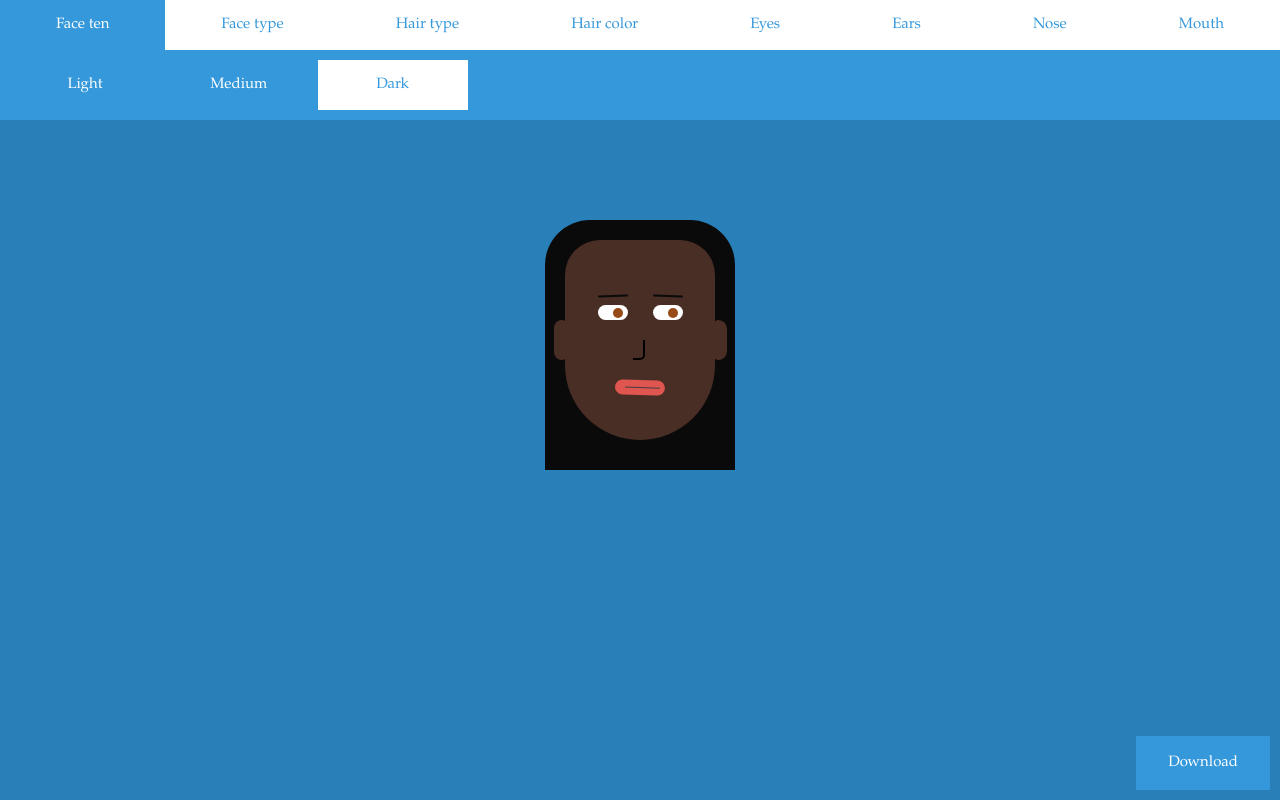
After one commit to maliMirkec/flavatar, a PHP site: page /index.php in a window 1280 px wide. The commit adds this page. Run offline with PHP 8.4, Linux system fonts and the light colour scheme; data that the repository does not hold is empty.

Commit message:
Adding download option.

```diff
--- a/10k.css
+++ b/10k.css
@@ -13,7 +13,7 @@ html {
 }
 
 body {
-    _background: #2980b9;
+    background: #2980b9;
     color: #3498db;
     font-family: "Palatino Linotype", "Book Antiqua", Palatino, serif;
     font-size: 1.5rem;
@@ -78,16 +78,18 @@ body {
 }
 
 .c {
-    width: 15rem;
+    flex: 0 0 auto;
+    width: 20rem;
+    height: 25rem;
     margin: 10rem auto;
     position: relative
 }
 
 .h {
     position: absolute;
-    top: -2rem;
-    left: -1rem;
-    right: -1rem;
+    top: 0;
+    left: 1.5rem;
+    right: 1.5rem;
     height: 10rem;
     background: #974B17;
     z-index: 0;
@@ -95,6 +97,8 @@ body {
 }
 
 .f {
+    margin-top: 2rem;
+    margin-left: 2.5rem;
     width: 15rem;
     height: 20rem;
     background: #FDD09F;
@@ -159,12 +163,12 @@ body {
 
 .eal {
     border-radius: 1rem .5rem .5rem 1rem;
-    right: 100%
+    right: calc(100% - 1px)
 }
 
 .ear {
     border-radius: .5rem 1rem 1rem .5rem;
-    left: 100%
+    left: calc(100% - 1px)
 }
 
 .n {
@@ -220,14 +224,14 @@ body {
 .cr[value="hs"]:checked~.c .h {
     height: 6rem;
     border-radius: 2rem 2rem 0 0;
-    left: 0;
-    right: 0
+    left: 2.5rem;
+    right: 2.5rem
 }
 
 .cr[value="hl"]:checked~.c .h {
     height: 25rem;
-    left: -2rem;
-    right: -2rem;
+    left: .5rem;
+    right: .5rem;
     border-bottom-left-radius: 0;
     border-bottom-right-radius: 0
 }
--- a/index - Copy.html
+++ b/index - Copy.html
@@ -3,12 +3,11 @@
 <head>
     <meta charset="UTF-8">
     <meta name="viewport" content="width=device-width, initial-scale=1.0">
-    <meta http-equiv="X-UA-Compatible" content="ie=edge">
-    <link rel="stylesheet" href="10k.css" media="screen">
+    <link rel="stylesheet" href="10k.css">
     <title>CSS logo builder</title>
 </head>
 <body>
-    <form action="#" class="w">
+    <form class="w" onsubmit="s(event)">
         <input class="tr" type="radio" id="fc" name="t" checked>
         <label class="tl" for="fc">Face ten</label>
         <input class="tr" type="radio" id="ft" name="t">
@@ -111,6 +110,7 @@
                 <div class="m"></div>
             </div>
         </div>
+        <button type="submit" class="b">Download</button>
     </form>
 </body>
 </html>
--- /dev/null
+++ b/index.php
@@ -0,0 +1,142 @@
+<?php
+function c($a = false) {
+    if(!$a) {
+        return false;
+    }
+
+    return isset($a) && !empty($a);
+}
+?>
+<!DOCTYPE html>
+<html lang="en">
+<head>
+    <meta charset="UTF-8">
+    <meta name="viewport" content="width=device-width, initial-scale=1.0">
+    <link rel="stylesheet" href="10k.css">
+    <title>CSS logo builder</title>
+</head>
+<body>
+    <form class="w" method="post">
+        <input class="tr" type="radio" id="fc" name="t" value="fc"<?php echo (c($_POST['t']) && $_POST['t'] === "fc") || !c($_POST['t'])  ? " checked" : "fc" ?>>
+        <label class="tl" for="fc">Face ten</label>
+        <input class="tr" type="radio" id="ft" name="t" value="ft"<?php echo c($_POST['t']) && $_POST['t'] === "ft" ? " checked" : "ft" ?>>
+        <label class="tl" for="ft">Face type</label>
+        <input class="tr" type="radio" id="ht" name="t" value="ht"<?php echo c($_POST['t']) && $_POST['t'] === "ht" ? " checked" : "ht" ?>>
+        <label class="tl" for="ht">Hair type</label>
+        <input class="tr" type="radio" id="hc" name="t" value="hc"<?php echo c($_POST['t']) && $_POST['t'] === "hc" ? " checked" : "hc" ?>>
+        <label class="tl" for="hc">Hair color</label>
+        <input class="tr" type="radio" id="ey" name="t" value="ey"<?php echo c($_POST['t']) && $_POST['t'] === "ey" ? " checked" : "ey" ?>>
+        <label class="tl" for="ey">Eyes</label>
+        <input class="tr" type="radio" id="ea" name="t" value="ea"<?php echo c($_POST['t']) && $_POST['t'] === "ea" ? " checked" : "ea" ?>>
+        <label class="tl" for="ea">Ears</label>
+        <input class="tr" type="radio" id="n" name="t" value="n"<?php echo c($_POST['t']) && $_POST['t'] === "n" ? " checked" : "n" ?>>
+        <label class="tl" for="n">Nose</label>
+        <input class="tr" type="radio" id="m" name="t" value="m"<?php echo c($_POST['t']) && $_POST['t'] === "m" ? " checked" : "m" ?>>
+        <label class="tl" for="m">Mouth</label>
+
+        <input class="cr" type="radio" id="fl" name="fc" value="fl"<?php echo (c($_POST['fc']) && $_POST['fc'] === "fl") || !c($_POST['fc'])  ? " checked" : "fc" ?>>
+        <input class="cr" type="radio" id="fm" name="fc" value="fm"<?php echo (c($_POST['fc']) && $_POST['fc'] === "fm") || !c($_POST['fc'])  ? " checked" : "fc" ?>>
+        <input class="cr" type="radio" id="fd" name="fc" value="fd"<?php echo (c($_POST['fc']) && $_POST['fc'] === "fd") || !c($_POST['fc'])  ? " checked" : "fc" ?>>
+
+        <input class="cr" type="radio" id="fs" name="ft" value="fs"<?php echo (c($_POST['ft']) && $_POST['ft'] === "fs") || !c($_POST['ft'])  ? " checked" : "fc" ?>>
+        <input class="cr" type="radio" id="fr" name="ft" value="fr"<?php echo (c($_POST['ft']) && $_POST['ft'] === "fr") || !c($_POST['ft'])  ? " checked" : "fc" ?>>
+        <input class="cr" type="radio" id="fo" name="ft" value="fo"<?php echo (c($_POST['ft']) && $_POST['ft'] === "fo") || !c($_POST['ft'])  ? " checked" : "fc" ?>>
+
+        <input class="cr" type="radio" id="hb" name="ht" value="hb"<?php echo (c($_POST['ht']) && $_POST['ht'] === "hb") || !c($_POST['ht'])  ? " checked" : "fc" ?>>
+        <input class="cr" type="radio" id="hs" name="ht" value="hs"<?php echo (c($_POST['ht']) && $_POST['ht'] === "hs") || !c($_POST['ht'])  ? " checked" : "fc" ?>>
+        <input class="cr" type="radio" id="hm" name="ht" value="hm"<?php echo (c($_POST['ht']) && $_POST['ht'] === "hm") || !c($_POST['ht'])  ? " checked" : "fc" ?>>
+        <input class="cr" type="radio" id="hl" name="ht" value="hl"<?php echo (c($_POST['ht']) && $_POST['ht'] === "hl") || !c($_POST['ht'])  ? " checked" : "fc" ?>>
+
+        <input class="cr" type="radio" id="hbl" name="hc" value="hbl"<?php echo (c($_POST['hc']) && $_POST['hc'] === "hbl") || !c($_POST['hc'])  ? " checked" : "fc" ?>>
+        <input class="cr" type="radio" id="hbr" name="hc" value="hbr"<?php echo (c($_POST['hc']) && $_POST['hc'] === "hbr") || !c($_POST['hc'])  ? " checked" : "fc" ?>>
+        <input class="cr" type="radio" id="hd" name="hc" value="hd"<?php echo (c($_POST['hc']) && $_POST['hc'] === "hd") || !c($_POST['hc'])  ? " checked" : "fc" ?>>
+
+        <input class="cr" type="radio" id="eg" name="ey" value="eg"<?php echo (c($_POST['ey']) && $_POST['ey'] === "eg") || !c($_POST['ey'])  ? " checked" : "fc" ?>>
+        <input class="cr" type="radio" id="ebl" name="ey" value="ebl"<?php echo (c($_POST['ey']) && $_POST['ey'] === "ebl") || !c($_POST['ey'])  ? " checked" : "fc" ?>>
+        <input class="cr" type="radio" id="eb" name="ey" value="eb"<?php echo (c($_POST['ey']) && $_POST['ey'] === "eb") || !c($_POST['ey'])  ? " checked" : "fc" ?>>
+
+        <input class="cr" type="radio" id="en" name="ea" value="en"<?php echo (c($_POST['ea']) && $_POST['ea'] === "en") || !c($_POST['ea'])  ? " checked" : "fc" ?>>
+        <input class="cr" type="radio" id="er" name="ea" value="er"<?php echo (c($_POST['ea']) && $_POST['ea'] === "er") || !c($_POST['ea'])  ? " checked" : "fc" ?>>
+        <input class="cr" type="radio" id="ew" name="ea" value="ew"<?php echo (c($_POST['ea']) && $_POST['ea'] === "ew") || !c($_POST['ea'])  ? " checked" : "fc" ?>>
+
+        <input class="cr" type="radio" id="nn" name="n" value="nn"<?php echo (c($_POST['n']) && $_POST['n'] === "nn") || !c($_POST['n'])  ? " checked" : "fc" ?>>
+        <input class="cr" type="radio" id="nr" name="n" value="nr"<?php echo (c($_POST['n']) && $_POST['n'] === "nr") || !c($_POST['n'])  ? " checked" : "fc" ?>>
+        <input class="cr" type="radio" id="nw" name="n" value="nw"<?php echo (c($_POST['n']) && $_POST['n'] === "nw") || !c($_POST['n'])  ? " checked" : "fc" ?>>
+
+        <input class="cr" type="radio" id="mt" name="m" value="mt"<?php echo (c($_POST['m']) && $_POST['m'] === "mt") || !c($_POST['m'])  ? " checked" : "fc" ?>>
+        <input class="cr" type="radio" id="mr" name="m" value="mr"<?php echo (c($_POST['m']) && $_POST['m'] === "mr") || !c($_POST['m'])  ? " checked" : "fc" ?>>
+        <input class="cr" type="radio" id="mf" name="m" value="mf"<?php echo (c($_POST['m']) && $_POST['m'] === "mf") || !c($_POST['m'])  ? " checked" : "fc" ?>>
+
+        <div class="tc" data-target="fc">
+            <label class="cl" for="fl">Light</label>
+            <label class="cl" for="fm">Medium</label>
+            <label class="cl" for="fd">Dark</label>
+        </div>
+        <div class="tc" data-target="ft">
+            <label class="cl" for="fs">Square</label>
+            <label class="cl" for="fr">Regular</label>
+            <label class="cl" for="fo">Oval</label>
+        </div>
+        <div class="tc" data-target="ht">
+            <label class="cl" for="hb">No hair</label>
+            <label class="cl" for="hs">Short</label>
+            <label class="cl" for="hm">Medium</label>
+            <label class="cl" for="hl">Long</label>
+        </div>
+        <div class="tc" data-target="hc">
+            <label class="cl" for="hbl">Blonde</label>
+            <label class="cl" for="hbr">Brunette</label>
+            <label class="cl" for="hd">Dark</label>
+        </div>
+        <div class="tc" data-target="ey">
+            <label class="cl" for="eg">Green</label>
+            <label class="cl" for="ebl">Blue</label>
+            <label class="cl" for="eb">Brown</label>
+        </div>
+        <div class="tc" data-target="ea">
+            <label class="cl" for="en">Narrow</label>
+            <label class="cl" for="er">Regular</label>
+            <label class="cl" for="ew">Wide</label>
+        </div>
+        <div class="tc" data-target="n">
+            <label class="cl" for="nn">Narrow</label>
+            <label class="cl" for="nr">Regular</label>
+            <label class="cl" for="nw">Wide</label>
+        </div>
+        <div class="tc" data-target="m">
+            <label class="cl" for="mt">Thin</label>
+            <label class="cl" for="mr">Regular</label>
+            <label class="cl" for="mf">Full</label>
+        </div>
+        <div class="c">
+            <div class="h"></div>
+            <div class="f">
+                <div class="ey eyl"></div>
+                <div class="ey eyr"></div>
+                <div class="ea eal"></div>
+                <div class="ea ear"></div>
+                <div class="n"></div>
+                <div class="m"></div>
+            </div>
+        </div>
+        <button type="submit" class="b">Download</button>
+        <?php if(c($_POST)) { ?>
+            <script src="node_modules\html2canvas\dist\html2canvas.js" charset="utf-8"></script>
+            <script>
+            (function s() {
+                html2canvas(document.getElementsByClassName('c'), {
+                    background: undefined,
+                    onrendered: function (canvas) {
+                        var a = document.createElement('a');
+                        a.href = canvas.toDataURL("image/jpeg").replace("image/jpeg", "image/octet-stream");
+                        a.download = 'MyFlatLogo.jpg';
+                        document.body.appendChild(a);
+                        a.click();
+                    }
+                });
+            })();
+            </script>
+        <?php } ?>
+    </form>
+</body>
+</html>
```
Also changed, not shown: index.html (deleted, +0 -116 lines), package.json (added, +22 -0 lines).
